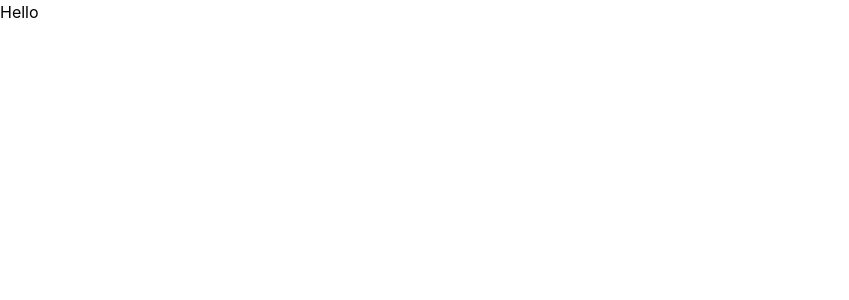
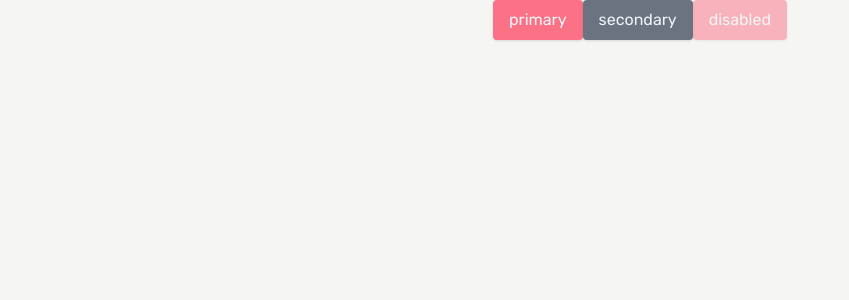
Before and after one commit to loganlucas13/broker-x, a React (Create React App) app: page / in a window 1280 px wide. Shown: the top 300 px of the page, without its empty margins (0-849 px from the left). Built offline with nearby package versions, Linux system fonts and the light colour scheme.

Commit message:
created custom button component - currently customizing styling

```diff
--- a/src/App.tsx
+++ b/src/App.tsx
@@ -1,10 +1,12 @@
 import React from 'react';
-import './styles/App.css';
+import Button from './components/Button'
 
 function App() {
   return (
-    <div className="App">
-      Hello
+    <div className="text-center bg-stone-100 min-h-screen w-full">
+      <Button variant="primary" buttonText={"primary"}></Button>
+      <Button variant="secondary" buttonText={"secondary"}></Button>
+      <Button buttonText={"disabled"} disabled={true}></Button>
     </div>
   );
 }
--- /dev/null
+++ b/src/components/Button.tsx
@@ -0,0 +1,38 @@
+import React from 'react';
+
+type ButtonProperties = {
+    variant?: 'primary' | 'secondary';
+    buttonText: React.ReactNode;
+    onClick?: () => void;
+    disabled?: boolean;
+}
+
+const Button: React.FC<ButtonProperties> = ({
+    variant = 'primary',
+    buttonText,
+    onClick,
+    disabled = false
+}) => {
+
+    const defaultStyling = "px-4 py-2 rounded shadow focus:outline-none";
+
+    const variantStyling = variant === 'primary'
+        ? "bg-rose-400 text-slate-100 hover:bg-rose-300"
+        : "bg-gray-500 text-slate-100 hover:bg-gray-600"
+
+    const disabledStyling = disabled
+        ? "opacity-50 cursor-not-allowed"
+        : "";
+
+    return (
+        <button
+            className={`${defaultStyling} ${variantStyling} ${disabledStyling}`}
+            onClick={onClick}
+            disabled={disabled}
+        >
+            {buttonText}
+        </button>
+    )
+}
+
+export default Button;
--- a/src/styles/index.css
+++ b/src/styles/index.css
@@ -2,11 +2,14 @@
 @tailwind components;
 @tailwind utilities;
 
+@font-face {
+  font-family: 'Rubik';
+  src: url('../assets/fonts/Rubik-VariableFont_wght.ttf');
+}
+
 body {
   margin: 0;
-  font-family: -apple-system, BlinkMacSystemFont, 'Segoe UI', 'Roboto', 'Oxygen',
-    'Ubuntu', 'Cantarell', 'Fira Sans', 'Droid Sans', 'Helvetica Neue',
-    sans-serif;
+  font-family: 'Rubik';
   -webkit-font-smoothing: antialiased;
   -moz-osx-font-smoothing: grayscale;
 }
```
Also changed, not shown: src/assets/fonts/Rubik-VariableFont_wght.ttf (added), src/styles/App.css (deleted).
